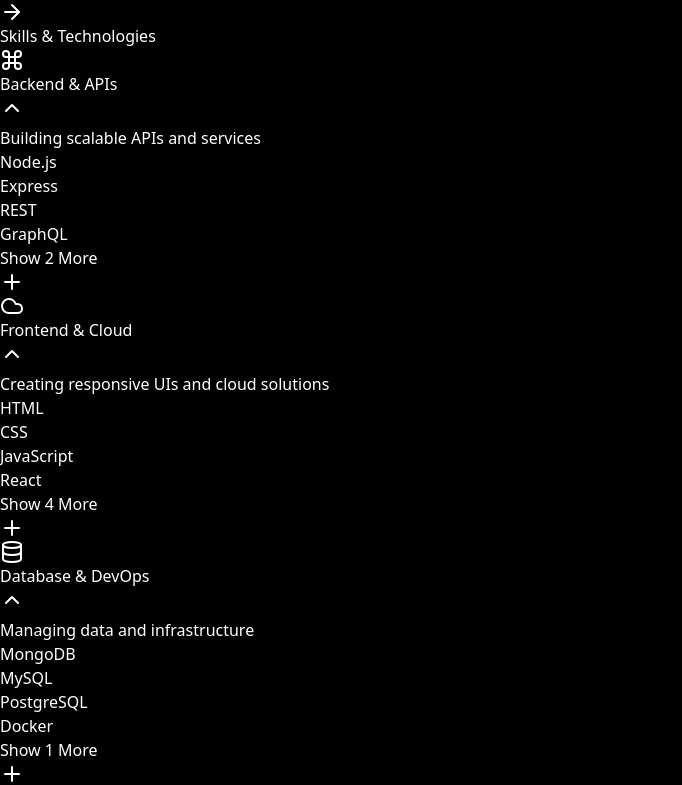
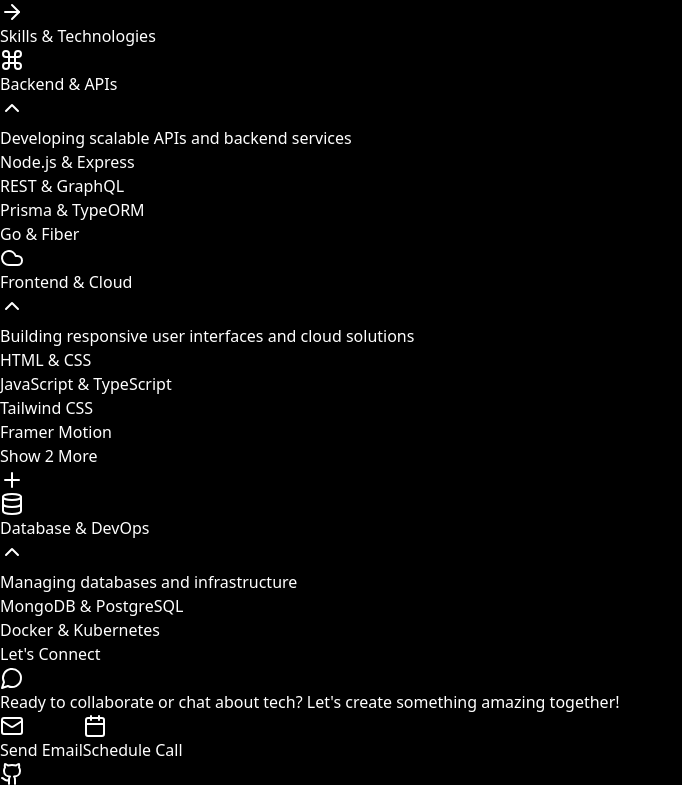
Before and after one commit to ayushdama11/portfolio, a React (Vite) app: page / in a window 1280 px wide. Shown: the part 2889-3674 px from the top of the page, without its empty margins (0-682 px from the left). Built offline with nearby package versions, Linux system fonts and the light colour scheme.

Commit message:
Refactor skillsData descriptions and skill groupings for clarity and consistency

```diff
--- a/src/constants/skillsData.js
+++ b/src/constants/skillsData.js
@@ -4,28 +4,31 @@ export const skillCategories = [
   {
     title: "Backend & APIs",
     icon: Command,
-    skills: ["Node.js", "Express", "REST", "GraphQL", "Prisma", "Go"],
-    description: "Building scalable APIs and services",
+    skills: [
+      "Node.js & Express",
+      "REST & GraphQL",
+      "Prisma & TypeORM",
+      "Go & Fiber",
+    ],
+    description: "Developing scalable APIs and backend services",
   },
   {
     title: "Frontend & Cloud",
     icon: Cloud,
     skills: [
-      "HTML",
-      "CSS",
-      "JavaScript",
-      "React",
+      "HTML & CSS",
+      "JavaScript & TypeScript",
       "Tailwind CSS",
       "Framer Motion",
-      "Next.js",
+      "React & Next.js",
       "AWS",
     ],
-    description: "Creating responsive UIs and cloud solutions",
+    description: "Building responsive user interfaces and cloud solutions",
   },
   {
     title: "Database & DevOps",
     icon: Database,
-    skills: ["MongoDB", "MySQL", "PostgreSQL", "Docker", "Kubernetes"],
-    description: "Managing data and infrastructure",
+    skills: ["MongoDB & PostgreSQL", "Docker & Kubernetes"],
+    description: "Managing databases and infrastructure",
   },
 ];
```
